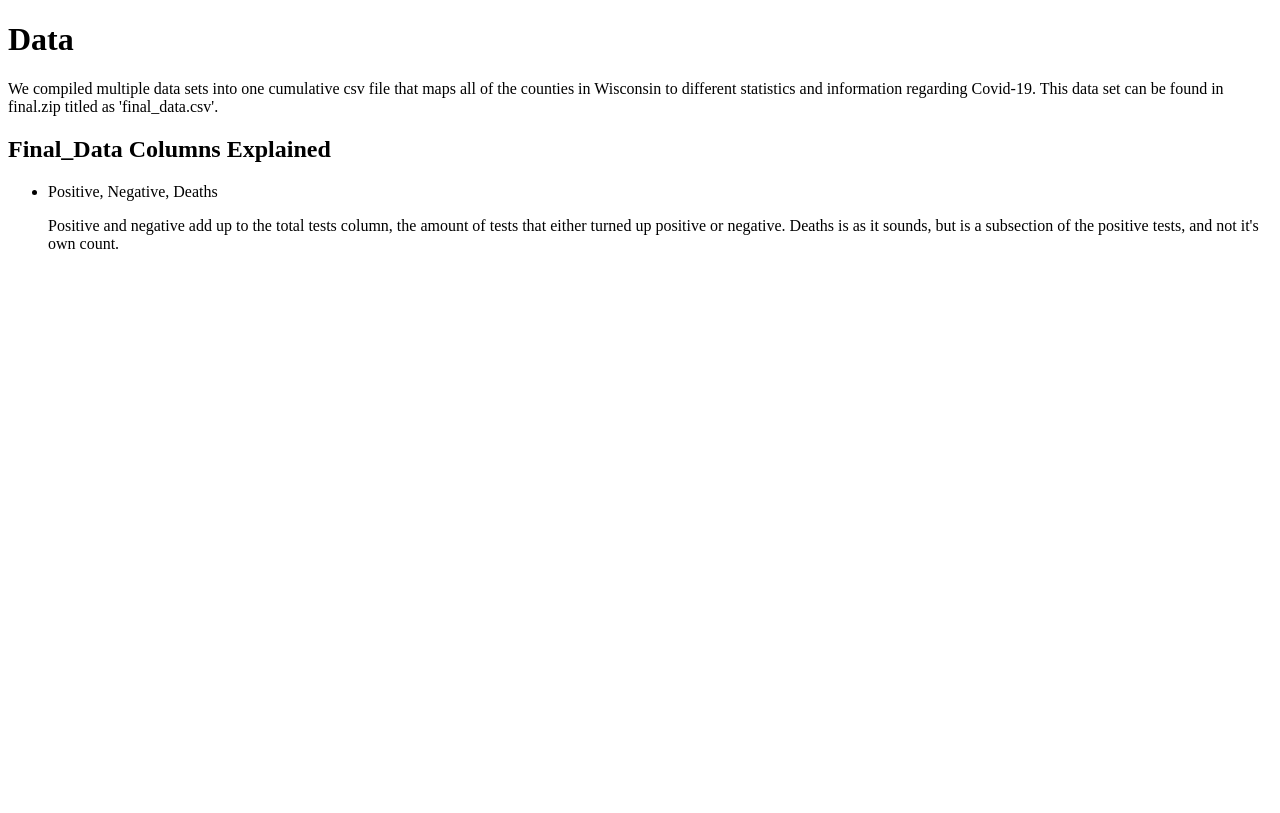
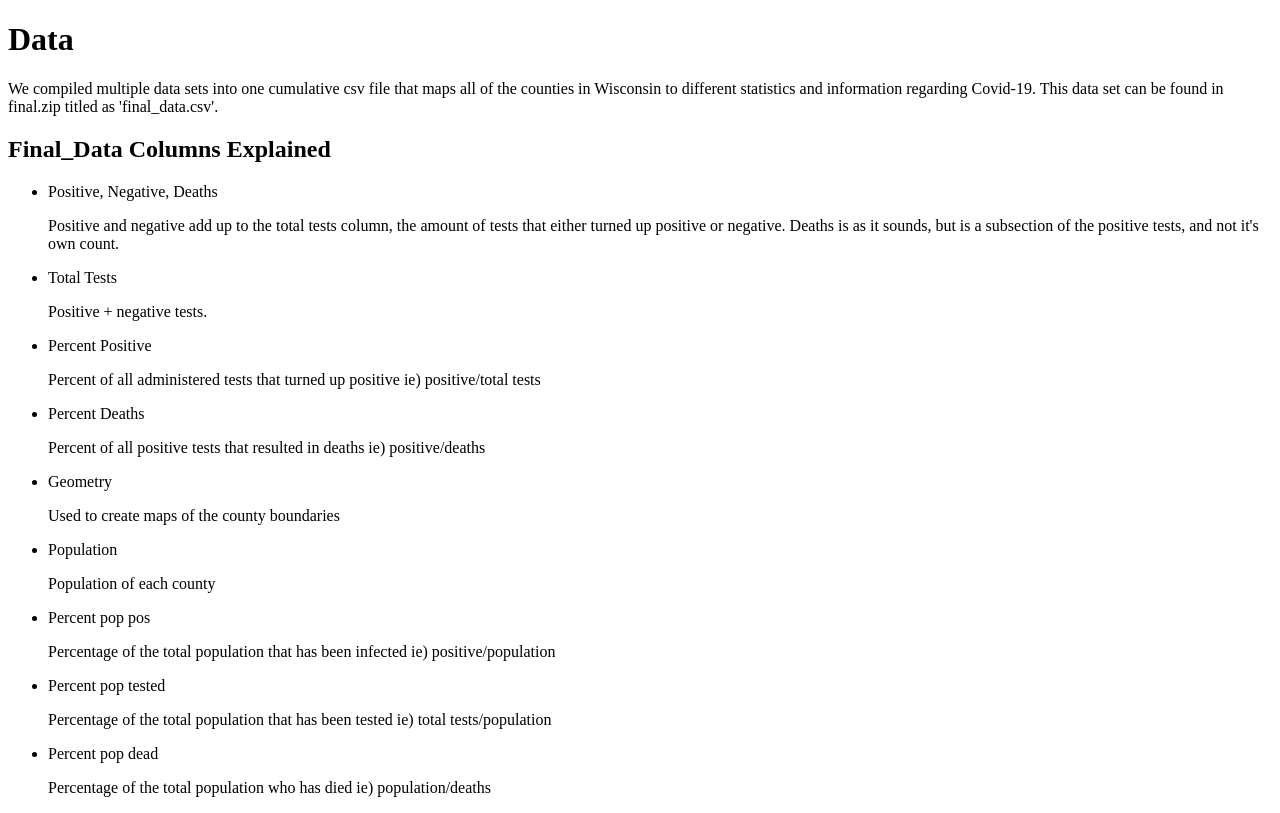
Before and after one commit to noahansen/Covid-Wisconsin, a Flask app: page /data in a window 1280 px wide. Before the commit the page ends 249 px from the top, so only its background shows below. Run offline with Flask 2, Linux system fonts and the light colour scheme.

Commit message:
Update data.html

```diff
--- a/templates/data.html
+++ b/templates/data.html
@@ -14,6 +14,22 @@
         <li> Positive, Negative, Deaths </li>
         <p> Positive and negative add up to the total tests column, the amount of tests that either turned up positive or negative.
             Deaths is as it sounds, but is a subsection of the positive tests, and not it's own count.</p>
+        <li> Total Tests </li>
+        <p> Positive + negative tests. </p>
+        <li> Percent Positive </li>
+        <p> Percent of all administered tests that turned up positive ie) positive/total tests </p>
+        <li> Percent Deaths </li>
+        <p> Percent of all positive tests that resulted in deaths ie) positive/deaths </p>
+        <li> Geometry </li>
+        <p> Used to create maps of the county boundaries </p>
+        <li> Population </li>
+        <p> Population of each county </p>
+        <li> Percent pop pos </li>
+        <p> Percentage of the total population that has been infected ie) positive/population </p>
+        <li> Percent pop tested </li>
+        <p> Percentage of the total population that has been tested ie) total tests/population </p>
+        <li> Percent pop dead </li>
+        <p> Percentage of the total population who has died ie) population/deaths </p>
     </ul>
 <body>
 
```
